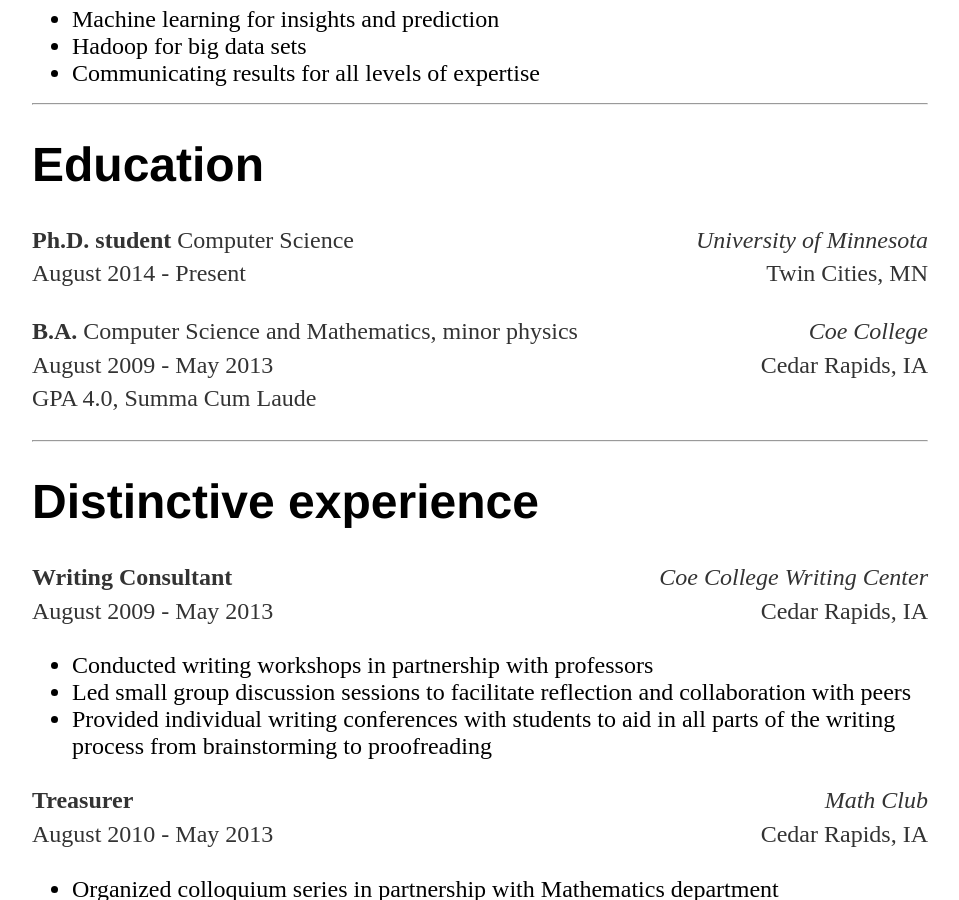
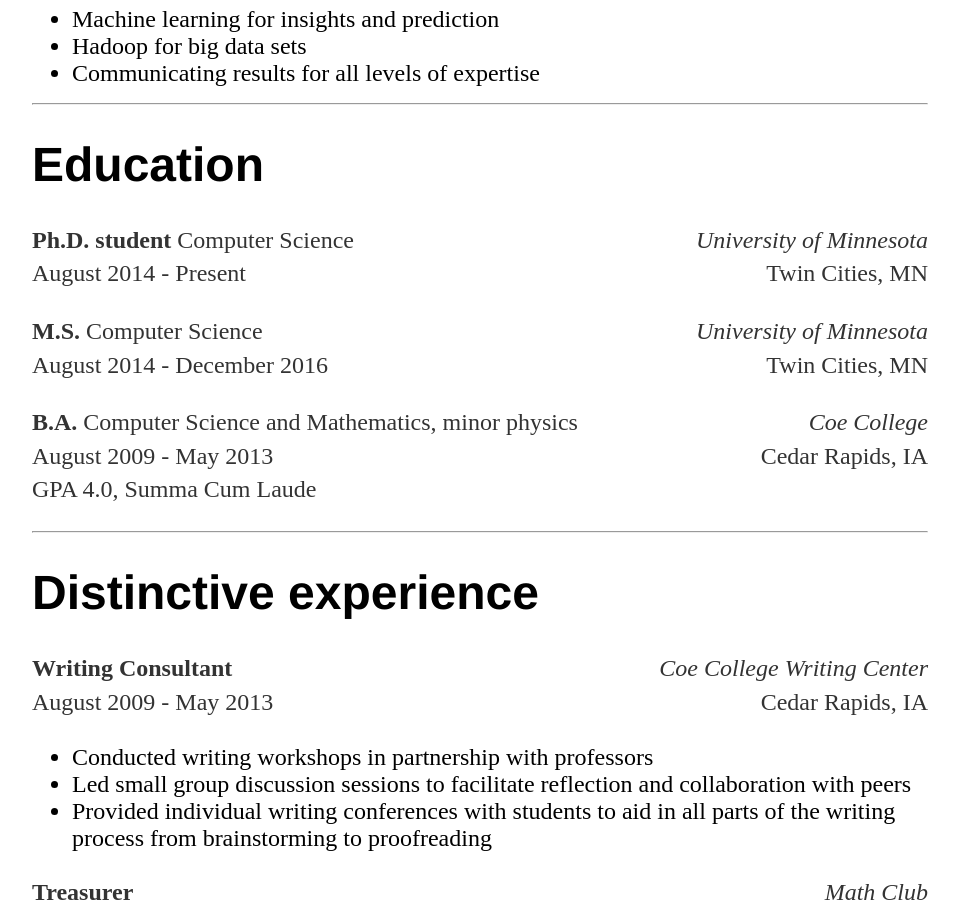
Before and after one commit to kjschiroo/kjschiroo.github.io, a Jekyll site: the page built from cv/index.md, in a window 1280 px wide and 900 px high, scrolled down 1329 px. Shown: the whole window, without its empty margins (160-1119 px from the left). Built offline with Jekyll 4.4.1, drawn with Linux system fonts in a browser that asks for light colours; nearby versions of some CDN libraries; some of the changed text lies outside the part shown.

Commit message:
I prefer a different wording

```diff
--- a/cv/index.md
+++ b/cv/index.md
@@ -60,6 +60,11 @@
                        deg_date="August 2014 - Present"
                        deg_area="Computer Science"
                        location="Twin Cities, MN"%}
+{% include degree.html deg_title="M.S."
+                       university="University of Minnesota"
+                       deg_date="August 2014 - December 2016"
+                       deg_area="Computer Science"
+                       location="Twin Cities, MN"%}
 {% include degree.html deg_title="B.A."
                        university="Coe College"
                        deg_date="August 2009 - May 2013"
```
Also changed, not shown: other parts of cv/index.md (+1 -1 lines).
